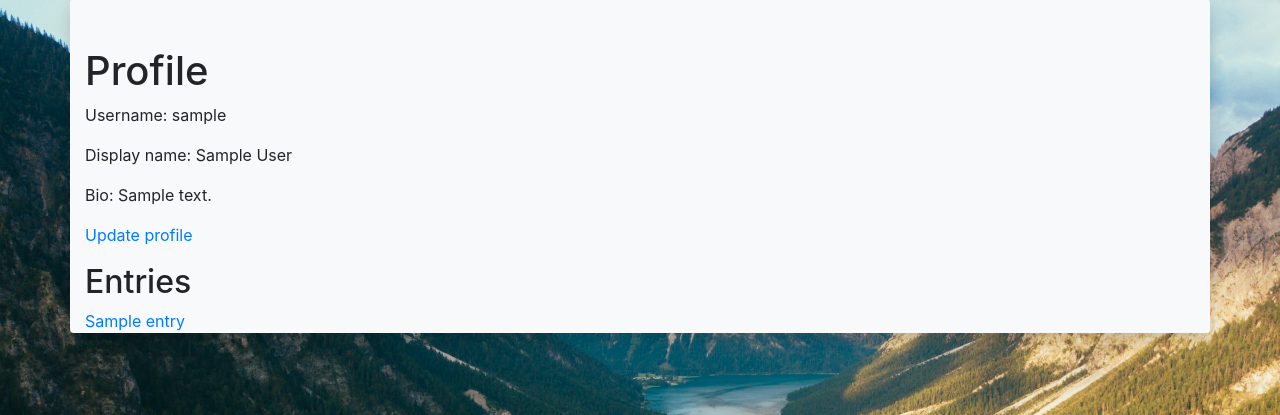
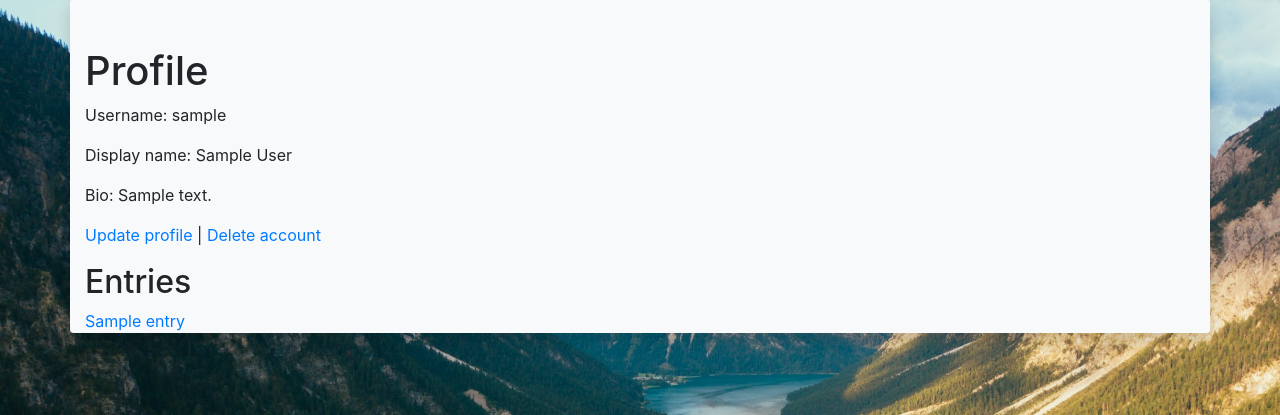
Before and after one commit to celiska/travel_journal, a Django app: a page that uses templates/registration/profile.html in a window 1280 px wide. Shown: the part 73-488 px from the top of the page. Run offline with Django 5.2, Linux system fonts and the light colour scheme; a user stored in the database is signed in; tables that the repository leaves empty hold one stand-in row (values such as "Sample post"); parts of the project's set-up code (start-up, migrations or seed data) failed here and were passed over; some libraries are stand-ins or nearby versions.

Commit message:
Add account deletion

```diff
--- a/accounts/views.py
+++ b/accounts/views.py
@@ -1,9 +1,10 @@
 from django.contrib.auth import logout, authenticate, login
 from django.contrib.auth.decorators import login_required
+from django.contrib.auth.mixins import LoginRequiredMixin
 from django.contrib.auth.models import User
 from django.http import HttpResponseRedirect
 from django.shortcuts import render, redirect
-from django.views.generic import CreateView, UpdateView
+from django.views.generic import CreateView, UpdateView, DeleteView
 from django.urls import reverse_lazy
 
 from viewer.models import Entry
@@ -51,3 +52,13 @@ def profile_view(request, username):
     profile = Profile.objects.get(user__username=username)
     entries = Entry.objects.filter(author=user_account)
     return render(request, 'registration/profile.html', {'user_account': user_account, 'profile': profile, 'entries': entries})
+
+@login_required
+def delete_user(request):
+    if request.method == 'POST':
+        u = User.objects.get(username=request.user.username)
+        logout(request)
+        u.delete()
+        return redirect('home')
+    else:
+        return render(request, 'registration/delete.html')
--- a/templates/registration/profile.html
+++ b/templates/registration/profile.html
@@ -6,7 +6,7 @@
 <p>Display name: {{ profile.display_name }}</p>
 <p>Bio: {{ profile.bio }}</p>
 {% if user == user_account %}
-<p><a href="{% url 'update' %}">Update profile</a></p>
+<p><a href="{% url 'update_account' %}">Update profile</a> | <a href="{% url 'delete_account' %}">Delete account</a></p>
 {% endif %}
 <h2>Entries</h2>
 {% for entry in entries %}
--- a/travel_journal/urls.py
+++ b/travel_journal/urls.py
@@ -19,7 +19,7 @@ from django.contrib import admin
 from django.urls import path, include
 
 from travel_journal import settings
-from accounts.views import SignUpView, user_logout, profile_update, profile_view
+from accounts.views import SignUpView, user_logout, profile_update, profile_view, delete_user
 from viewer import views
 from viewer.views import home, EntriesList, entry_list, EntryCreateView, EntryDetailView
 
@@ -34,8 +34,9 @@ urlpatterns = [
 
     path('accounts/signup/', SignUpView.as_view(), name='signup'),
     path('accounts/logout/', user_logout, name='logout'),
-    path('accounts/update/', profile_update, name='update'),
+    path('accounts/update/', profile_update, name='update_account'),
     path('accounts/profile/<username>', profile_view, name='profile'),
+    path('accounts/delete/', delete_user, name='delete_account'),
     path('accounts/', include('django.contrib.auth.urls')),
 
 ] + static(settings.MEDIA_URL, document_root=settings.MEDIA_ROOT)
```
Also changed, not shown: templates/registration/delete.html (added, +9 -0 lines).
